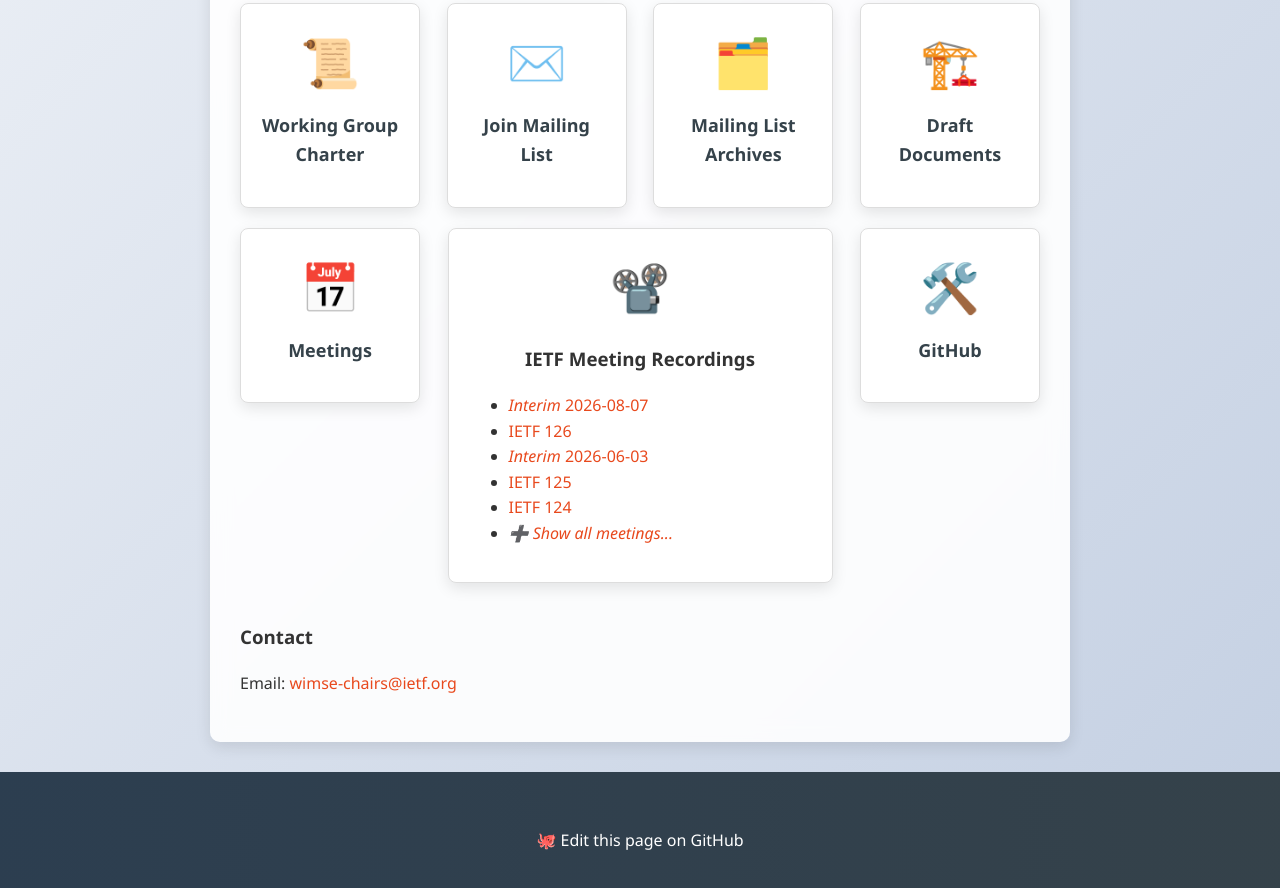
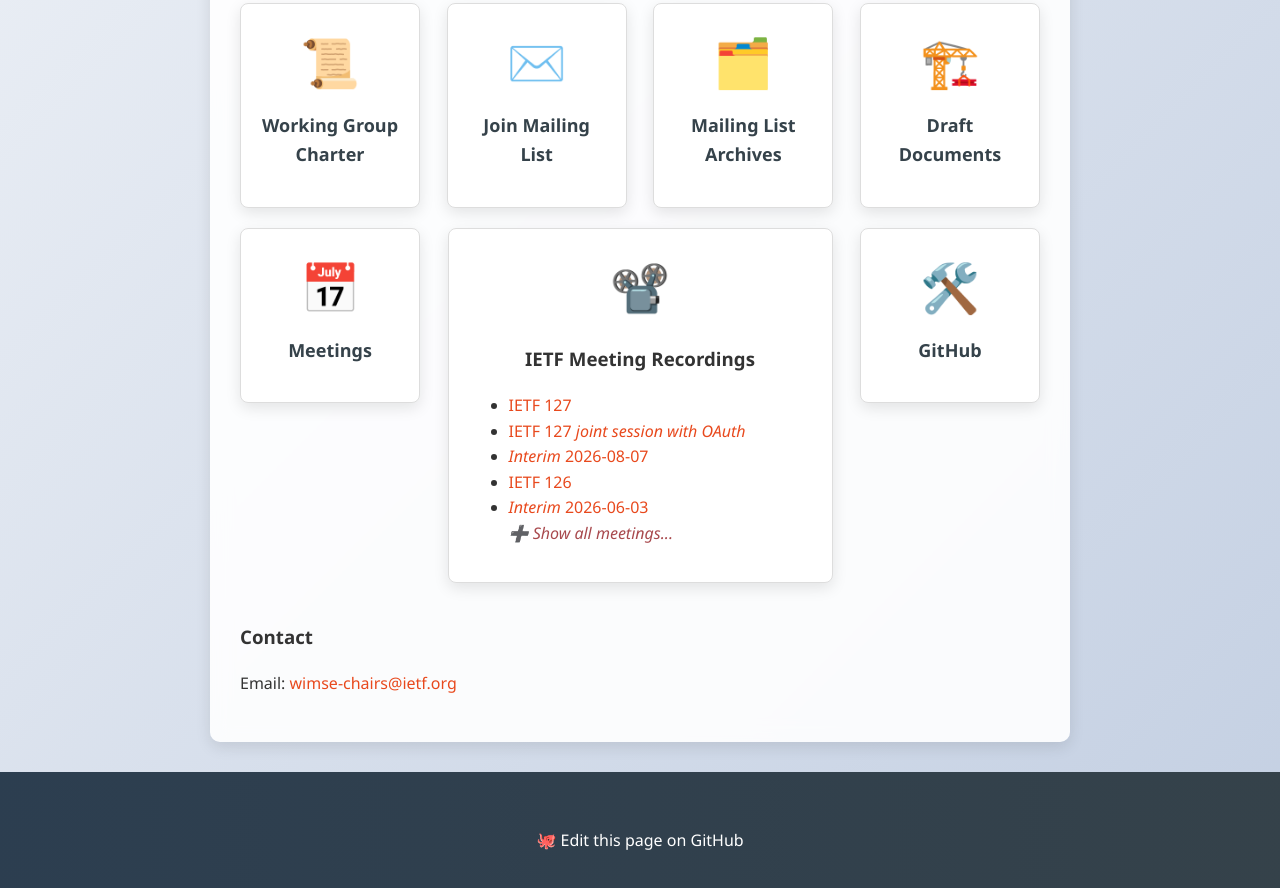
Before and after one commit to ietf-wg-wimse/ietf-wg-wimse.github.io, a plain HTML site: page index.html in a window 1280 px wide. Shown: the part 777-1665 px from the top of the page. Drawn offline with Linux system fonts and the light colour scheme.

Commit message:
add ietf127, tweak long list display

```diff
--- a/index.html
+++ b/index.html
@@ -166,6 +166,15 @@
         }
         .meeting-list > :last-child {
           display: list-item;
+          list-style-type: none;
+        }
+        .meeting-list > :last-child a {
+            color: #a8494d;
+            text-decoration: none;
+            transition: color 0.3s ease;
+        }
+        .meeting-list > :last-child a:hover {
+            color: #af6367;
         }
 
         /* Media Queries for Responsive Design */
@@ -269,6 +278,8 @@
                     <div class="emoji">📽️</div>
                     <h3>IETF Meeting Recordings</h3>
                     <ul class="meeting-list">
+                        <li><a href="https://meetecho-player.ietf.org/playout/?session=IETF127-WIMSE-20261118-2200">IETF 127</a></li>
+                        <li><a href="https://meetecho-player.ietf.org/playout/?session=IETF127-WIMSE-20261119-2200">IETF 127 <i>joint session with OAuth</i></a></li>
                         <li><a href="https://meetecho-player.ietf.org/playout/?session=IETF-WIMSE-20261007-1600"><i>Interim</i> 2026-08-07</a></li>
 
                         <li><a href="https://meetecho-player.ietf.org/playout/?session=IETF126-WIMSE-20260720-1200">IETF 126</a></li>
```
